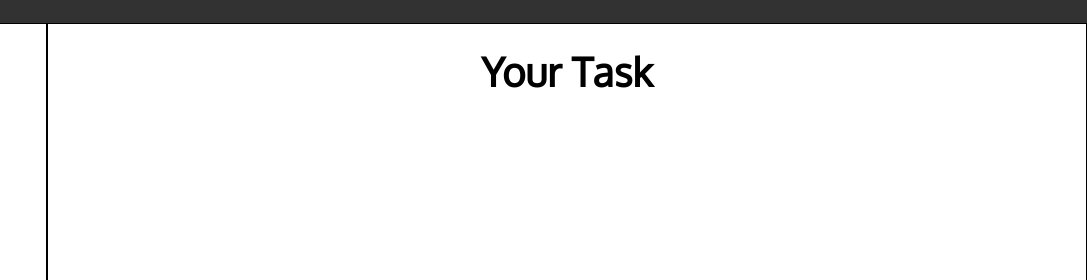
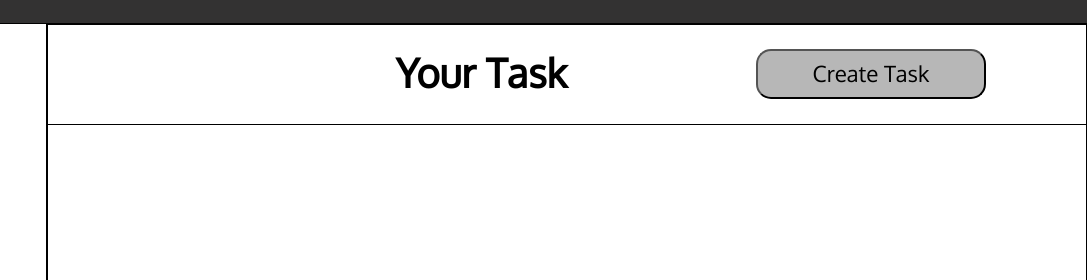
Before and after one commit to severalbuttons88/todolist, a website built with webpack: page src/index.html in a window 1280 px wide. Shown: the part 77-357 px from the top of the page, 193-1280 px from the left. Built offline with nearby package versions, Linux system fonts and the light colour scheme.

Commit message:
Add create task button

```diff
--- a/src/index.html
+++ b/src/index.html
@@ -62,7 +62,10 @@
         </section>
         <section class="main-content">
           <div class="current-list">
-            <h1 class="large-font">Your Task</h1>
+            <div class="task-header">
+              <h1 class="large-font task-title">Your Task</h1>
+              <button class="add-button">Create Task</button>
+            </div>
             <div id="list-card-container"></div>
           </div>
         </section>
--- a/src/style.css
+++ b/src/style.css
@@ -6,6 +6,7 @@
   --pallet-silver: #b7b7b7;
   --pallet-green: #9abca7;
   --white-text: white;
+  --black-text: black;
 }
 
 @font-face {
@@ -132,3 +133,23 @@ ul {
   gap: 10px;
   margin-right: 10px;
 }
+.add-button {
+  height: 50px;
+  width: 230px;
+  font-size: 1.4rem;
+  justify-self: end;
+  align-self: center;
+  margin-right: 100px;
+  background-color:var(--pallet-silver);
+  color: var(--black-text);
+  border-radius: 15px;
+}
+.task-header {
+  display: grid;
+  grid-template-columns: 1fr 1fr;
+  width: 100%;
+  border: 1px solid black;
+}
+.task-title {
+    justify-self: end;
+}
```
Also changed, not shown: dist/bundle.js, dist/index.html.
